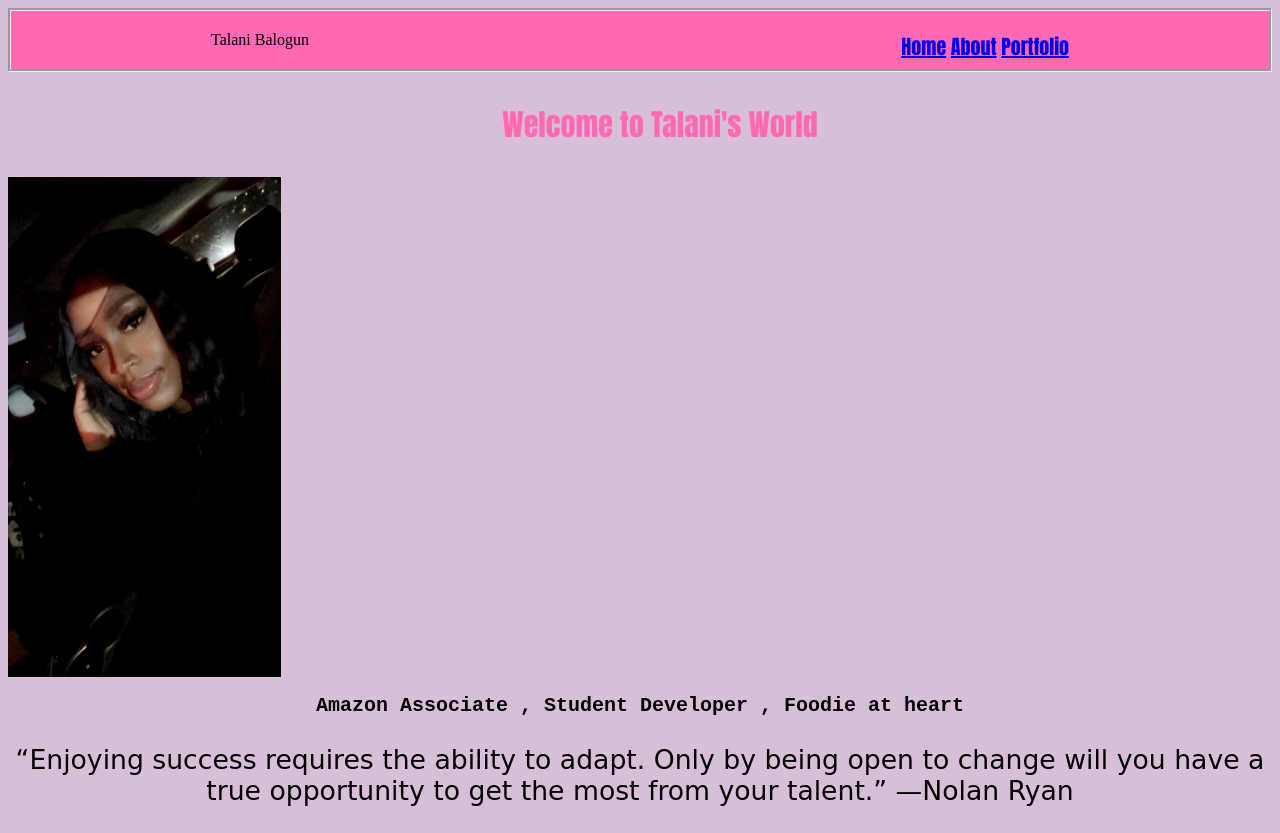
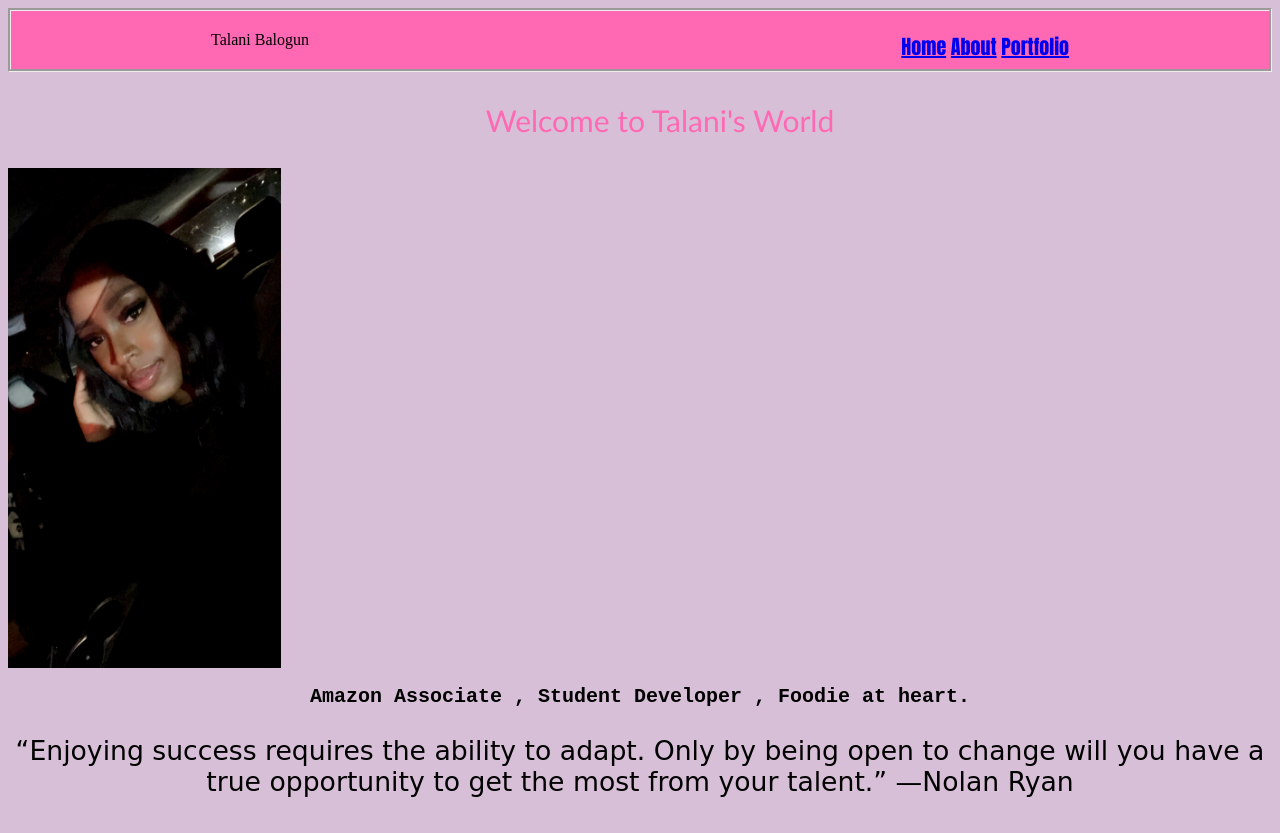
Before and after one commit to Talani-B/personal-website, a plain HTML site: page index.html in a window 1280 px wide. Drawn offline with Linux system fonts and the light colour scheme.

```diff
--- a/index.html
+++ b/index.html
@@ -25,7 +25,7 @@
     </div>
     <img src="talani.jpg" alt="Photo of me" style="
     height: 500px;">
-    <h1>Amazon Associate , Student Developer , Foodie at heart</h1>
+    <h1>Amazon Associate , Student Developer , Foodie at heart.</h1>
     <p class="quote">“Enjoying success requires the ability to adapt. Only by being open to change will you have a true
         opportunity
         to get the most from your talent.” —Nolan Ryan</ul>
--- a/style.css
+++ b/style.css
@@ -14,7 +14,7 @@
 ol {
     text-align: center;
     font-size: 30px;
-    font-family: Impact, Haettenschweiler, 'Arial Narrow Bold', sans-serif;
+    font-family:'Trebuchet MS', 'Lucida Sans Unicode', 'Lucida Grande', 'Lucida Sans', Arial, sans-serif;
     color: hotpink;
 }
 
```
